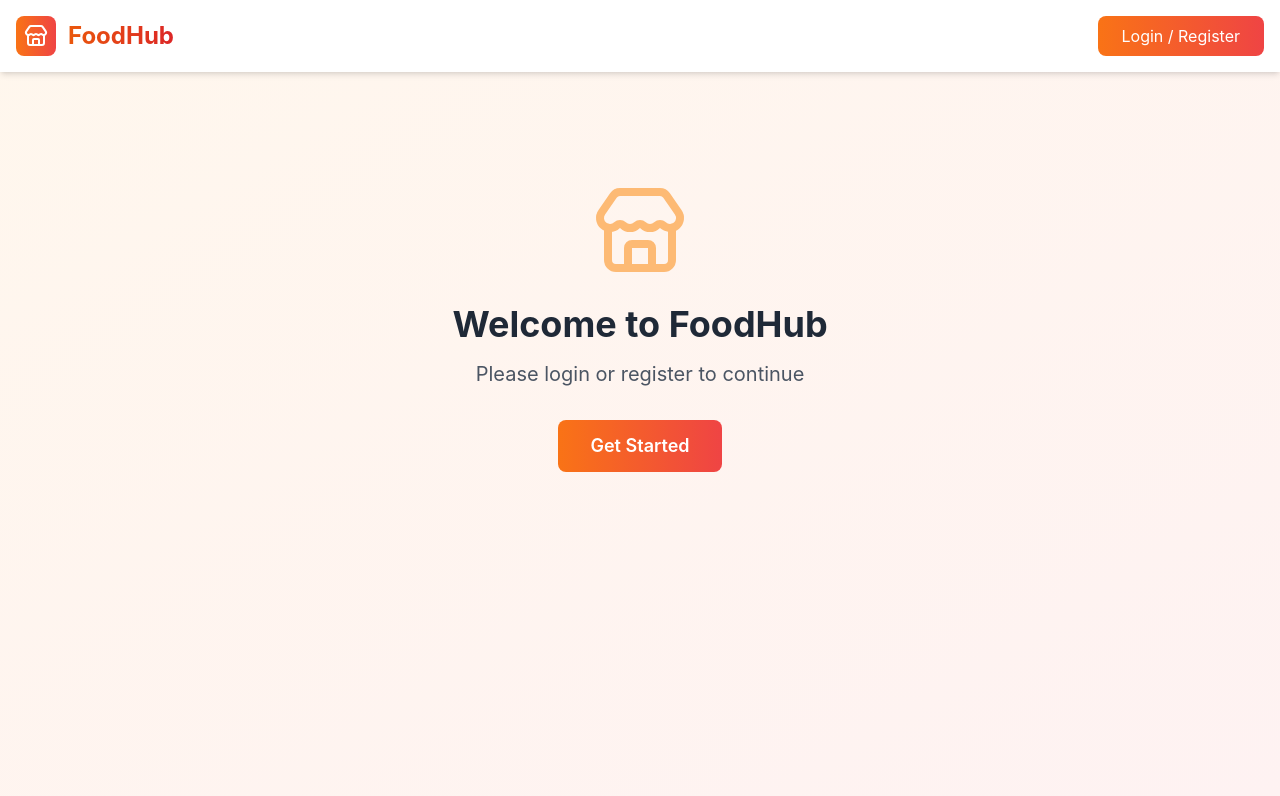
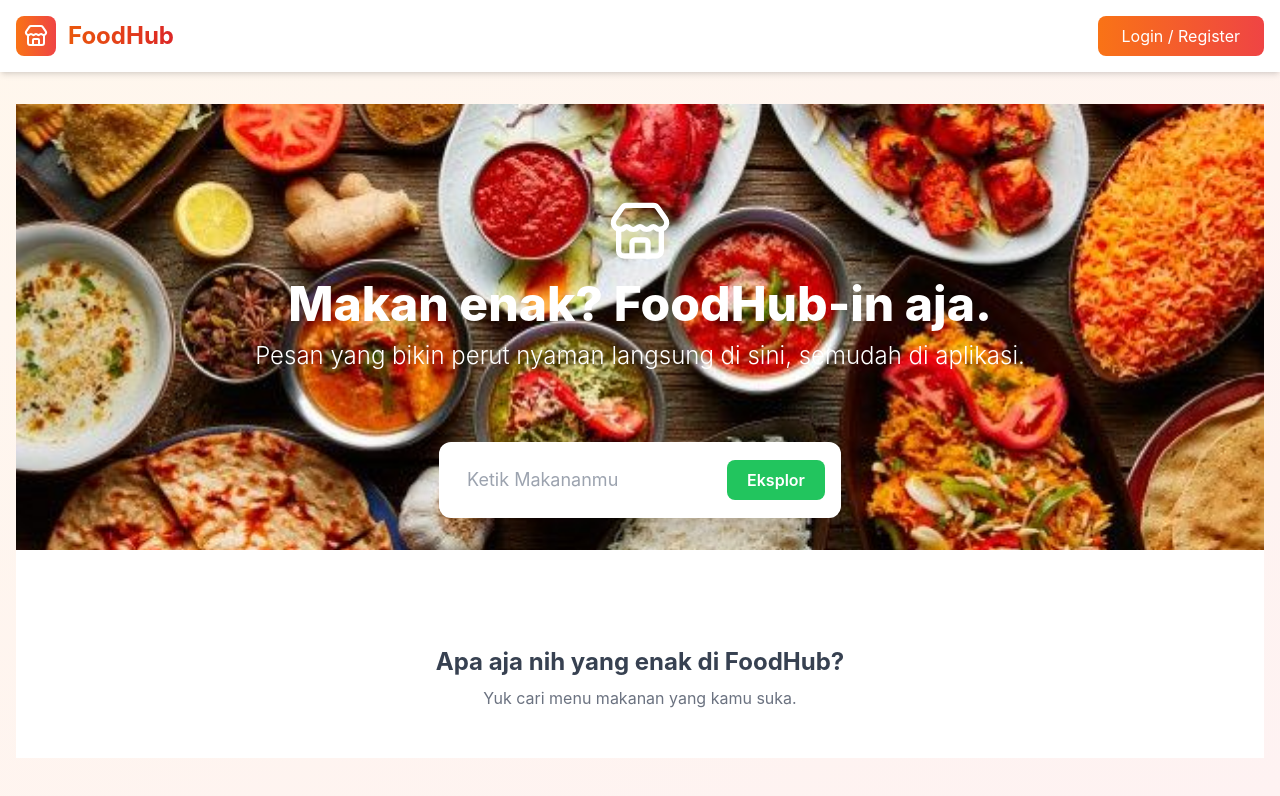
Before and after one commit to PrimaSembiring/Food_Ordering_System, a React (Create React App) app in the folder frontend/: page / in a window 1280 px wide. Shown: the top 796 px of the page. Built offline with nearby package versions, Linux system fonts and the light colour scheme.

Commit message:
nambah gambar pada awalan web

```diff
--- a/frontend/src/App.js
+++ b/frontend/src/App.js
@@ -5,6 +5,7 @@ import Header from './components/Header';
 import AuthModal from './components/AuthModal';
 import CartModal from './components/CartModal';
 import MenuPage from './pages/MenuPage';
+import foodbackground from './Assets/Backgroundmakanan.jpeg';
 import OrdersPage from './pages/OrdersPage';
 import ManageMenuPage from './pages/ManageMenuPage';
 import { initialMenuItems } from './services/api';
@@ -156,16 +157,44 @@ function App() {
 
       <main className="max-w-7xl mx-auto px-4 py-8">
         {!currentUser ? (
-          <div className="text-center py-20">
-            <Store className="w-24 h-24 text-orange-300 mx-auto mb-6" />
-            <h2 className="text-4xl font-bold text-gray-800 mb-4">Welcome to FoodHub</h2>
-            <p className="text-xl text-gray-600 mb-8">Please login or register to continue</p>
-            <button
-              onClick={() => setShowAuth(true)}
-              className="px-8 py-3 bg-gradient-to-r from-orange-500 to-red-500 text-white rounded-lg hover:shadow-lg transition text-lg font-semibold"
-            >
-              Get Started
-            </button>
+          <div className="bg-white min-h-[80vh]">
+            <div className="text-white py-16 md:py-24 relative overflow-hidden">
+                <img
+                  src={foodbackground} alt="Latar Belakang Makanan"
+                  className="absolute inset-0 w-full h-full object-cover"
+                />
+                <div className="max-w-4xl mx-auto text-center relative z-10">
+                    <Store className="w-12 h-12 md:w-16 md:h-16 mx-auto mb-4" />
+                    <h2 className="text-4xl md:text-5xl font-extrabold mb-3">Makan enak? FoodHub-in aja.</h2>
+                    <p className="text-xl md:text-2xl font-light mb-8">
+                        Pesan yang bikin perut nyaman langsung di sini, semudah di aplikasi.
+                    </p>
+
+                    {/* Kotak Pencarian/Lokasi Putih di tengah */}
+                    <div className="bg-white p-4 rounded-xl shadow-2xl inline-block -mb-16 transform translate-y-1/2">
+                        <div className="flex items-center gap-4">
+                            <input
+                                type="text"
+                                placeholder="Ketik Makananmu"
+                                className="px-3 py-2 text-lg text-gray-800 focus:outline-none w-64"
+                            />
+                            <button
+                                // Tombol ini bisa disetel untuk membuka AuthModal agar user login sebelum eksplor
+                                onClick={() => setShowAuth(true)}
+                                className="bg-green-500 text-white px-5 py-2 rounded-lg font-semibold hover:bg-green-600 transition"
+                            >
+                                Eksplor
+                            </button>
+                        </div>
+                    </div>
+                </div>
+            </div>
+
+            {/* Bagian di bawah (Setelah Kotak Pencarian) */}
+            <div className="pt-24 pb-12 text-center">
+                <h3 className="text-2xl font-bold text-gray-700">Apa aja nih yang enak di FoodHub?</h3>
+                <p className="text-gray-500 mt-2">Yuk cari menu makanan yang kamu suka.</p>
+            </div>
           </div>
         ) : activeView === 'menu' ? (
           <MenuPage
```
Also changed, not shown: frontend/src/Assets/Backgroundmakanan.jpeg (added), 1 other file (tests, documents, lock files or other folders).
